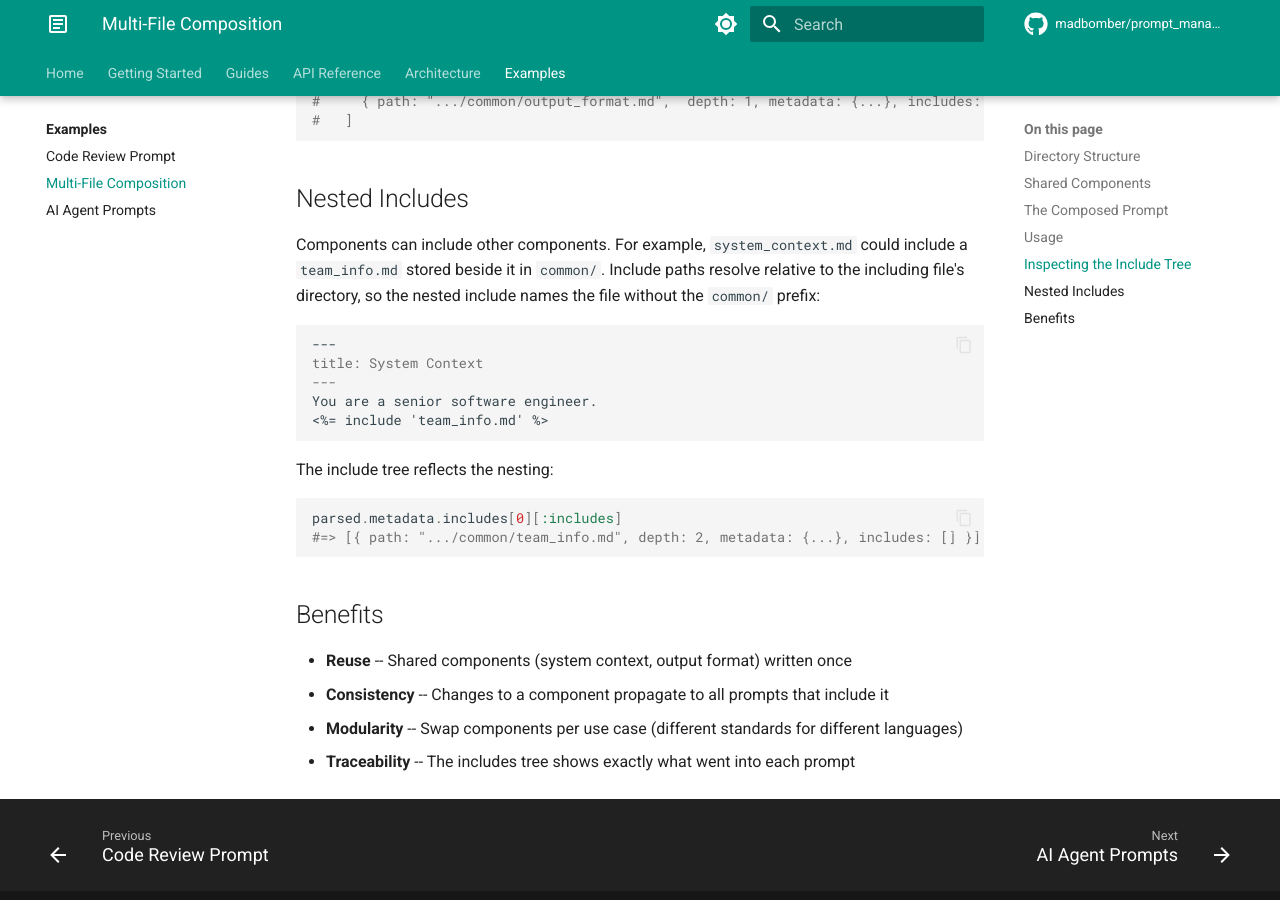
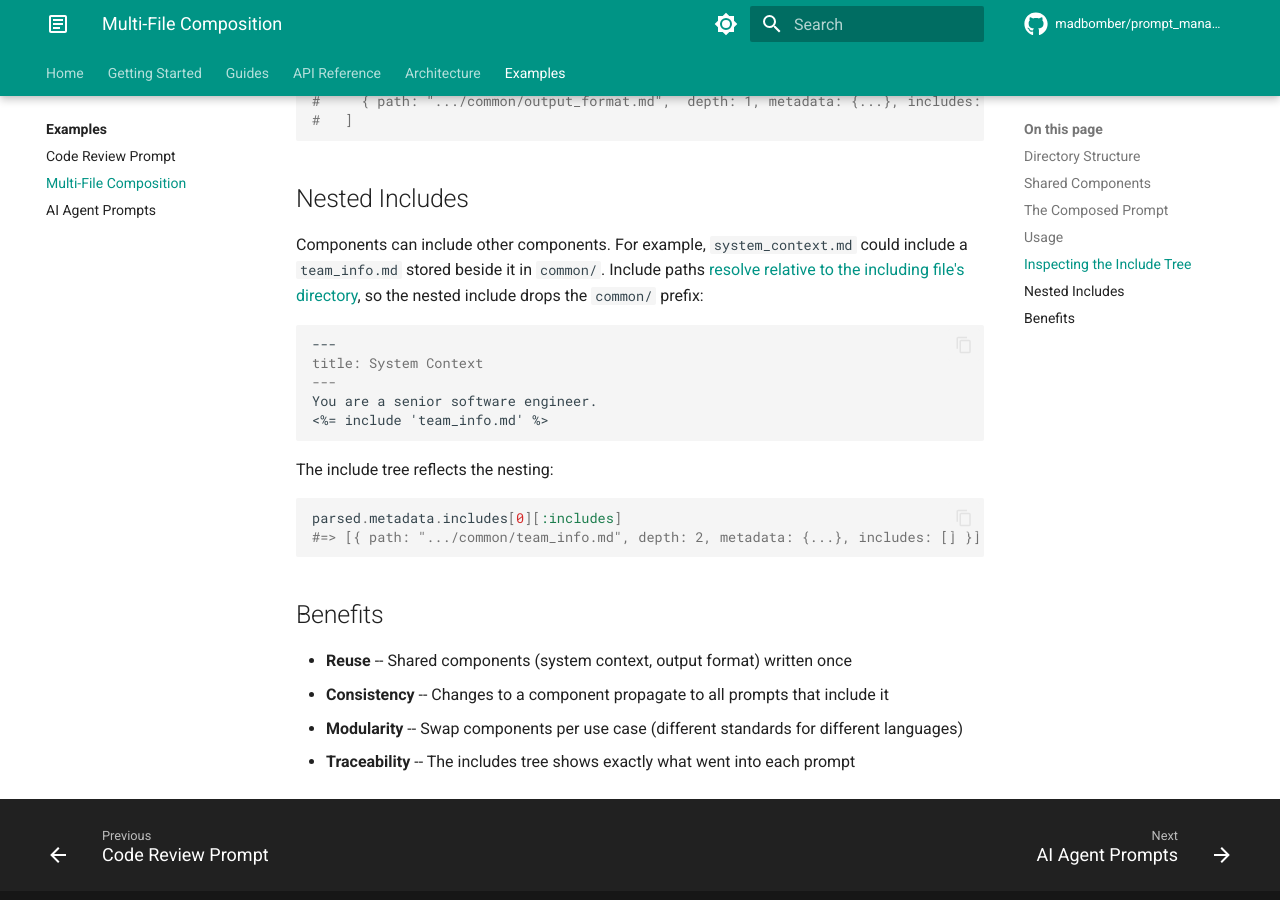
Before and after one commit to MadBomber/prompt_manager, an MkDocs documentation site: the page built from docs/examples/multi-file-composition.md, in a window 1280 px wide and 900 px high, scrolled down 1963 px. Built offline with MkDocs 1.6.1 and Material for MkDocs 9.7.7, drawn with Linux system fonts in a browser that asks for light colours; comment, search, counter and statistics services are not loaded.

Commit message:
docs: link include path rule instead of restating

````diff
--- a/docs/examples/multi-file-composition.md
+++ b/docs/examples/multi-file-composition.md
@@ -98,7 +98,7 @@ parsed.metadata.includes
 
 ## Nested Includes
 
-Components can include other components. For example, `system_context.md` could include a `team_info.md` stored beside it in `common/`. Include paths resolve relative to the including file's directory, so the nested include names the file without the `common/` prefix:
+Components can include other components. For example, `system_context.md` could include a `team_info.md` stored beside it in `common/`. Include paths [resolve relative to the including file's directory](../guides/includes.md#path-resolution), so the nested include drops the `common/` prefix:
 
 ```markdown
 ---
````
